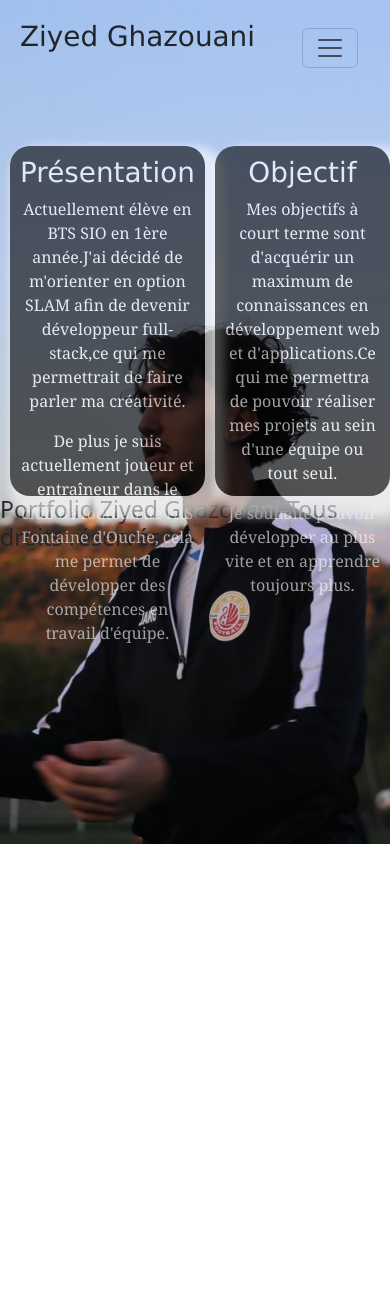
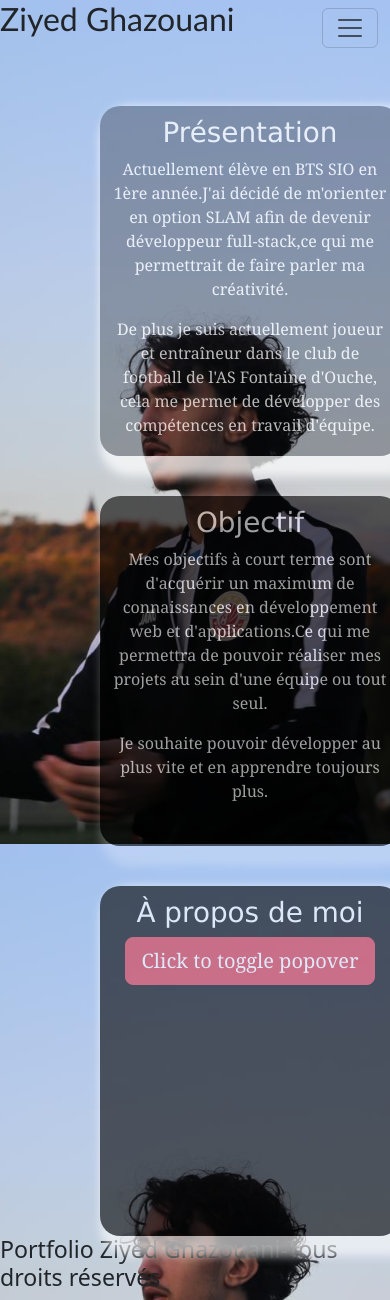
Before and after one commit to ziyedgzn/portfolio, a plain HTML site: page index.html in a window 390 px wide. Before the commit the page ends 844 px from the top, so only its background shows below. Drawn offline with nearby package versions, Linux system fonts and the light colour scheme.

Commit message:
débutresponsive

```diff
--- a/accueil.css
+++ b/accueil.css
@@ -21,16 +21,11 @@ a {
 header {
   position: relative;
   display: flex;
-  padding: 20px;
-}
-nav{
-    text-align:right;
 }
 
-/* centre le h1 */
 header h1 {
-  font-family:'Gill Sans', 'Gill Sans MT', Calibri, 'Trebuchet MS', sans-serif
-  font-size: 32px;
+  font-family:'Gill Sans', 'Gill Sans MT', Calibri, 'Trebuchet MS', sans-serif;
+  font-size : 32px;
 }
 
 /* place les liens à droite */
@@ -57,7 +52,10 @@ h4{
     color:white;
 }
 main{
-    display:flex;
+    display:grid;
+    grid-template-columns:1fr 1fr;
+    margin-left: 100px;
+    align-items:center;
     justify-content:space-around;
     margin-top:50px;
 }
@@ -87,10 +85,67 @@ main{
     border-radius: 20px;
     box-shadow: 10px 10px 10px 10px rgb(255, 255, 255);
 }
-#presentation:hover, #objectif:hover {
+#presentation:hover, #objectif:hover, #ecole:hover {
     box-shadow: 10px 10px 10px 10px rgb(133, 235, 227);
     transition: box-shadow 0.3s ease;
 }
+#ecole {
+    text-align:center;
+    font-family: Georgia, 'Times New Roman', Times, serif;
+    color:white;
+    width: 300px;
+    height: 350px;
+    background-color: rgb(0, 0, 0);
+    opacity: 0.6;
+    padding: 10px;
+    margin-left: 10px;
+    border-radius: 20px;
+    box-shadow: 10px 10px 10px 10px rgb(255, 255, 255);
+}
 @media screen and (max-width:700px) {
-
+  main{
+    display: flex;
+    flex-direction: column;
+    align-items:center;
+    gap: 40px;
+  }
+  #presentation {
+    text-align:center;
+    font-family: Georgia, 'Times New Roman', Times, serif;
+    color:white;
+    width: 300px;
+    height: 350px;
+    background-color: rgb(0, 0, 0,0.4);
+    opacity: 0.7;
+    padding: 10px;
+    margin-left: 10px;
+    border-radius: 20px;
+    box-shadow: 10px 10px 10px 10px rgb(255, 255, 255);
 }
+  #objectif {
+    text-align:center;
+    font-family: Georgia, 'Times New Roman', Times, serif;
+    color:white;
+    width: 300px;
+    height:350px;
+    background-color: black;
+    opacity: 0.6;
+    padding: 10px;
+    margin-left: 10px;
+    border-radius: 20px;
+    box-shadow: 10px 10px 10px 10px rgb(255, 255, 255,0.4);
+}
+    #ecole {
+    text-align:center;
+    font-family: Georgia, 'Times New Roman', Times, serif;
+    color:white;
+    width: 300px;
+    height: 350px;
+    background-color: rgb(0, 0, 0);
+    opacity: 0.6;
+    padding: 10px;
+    margin-left: 10px;
+    border-radius: 20px;
+    box-shadow: 10px 10px 10px 10px rgb(255, 255, 255);
+}
+}
--- a/index.html
+++ b/index.html
@@ -6,6 +6,8 @@
   <link rel="stylesheet" href="accueil.css">
   <link href="https://cdn.jsdelivr.net/npm/bootstrap@5.3.8/dist/css/bootstrap.min.css" rel="stylesheet" integrity="sha384-sRIl4kxILFvY47J16cr9ZwB07vP4J8+LH7qKQnuqkuIAvNWLzeN8tE5YBujZqJLB" crossorigin="anonymous">
   <script src="https://cdn.jsdelivr.net/npm/bootstrap@5.3.8/dist/js/bootstrap.bundle.min.js" integrity="sha384-FKyoEForCGlyvwx9Hj09JcYn3nv7wiPVlz7YYwJrWVcXK/BmnVDxM+D2scQbITxI" crossorigin="anonymous"></script>
+  <script src="script.js" defer></script>
+  <title>Portfolio Ziyed Ghazouani</title>
 </head>
 <body>
   <header>
@@ -52,6 +54,10 @@
       <p>Mes objectifs à court terme sont d'acquérir un maximum de connaissances en développement web et d'applications.Ce qui me permettra de pouvoir réaliser mes projets au sein d'une équipe ou tout seul.</p>
       <p>Je souhaite pouvoir développer au plus vite et en apprendre toujours plus.</p>
     </div>
+    <div id="ecole">
+      <h1>À propos de moi</h1>
+      <button type="button" class="btn btn-lg btn-danger" data-bs-toggle="popover" data-bs-title="Popover title" data-bs-content="And here’s some amazing content. It’s very engaging. Right?">Click to toggle popover</button>
+    </div>
   </main>
   <footer>
     <h3>Portfolio Ziyed Ghazouani-Tous droits réservés</h3>
```
Also changed, not shown: script.js (added), 1 other file.
